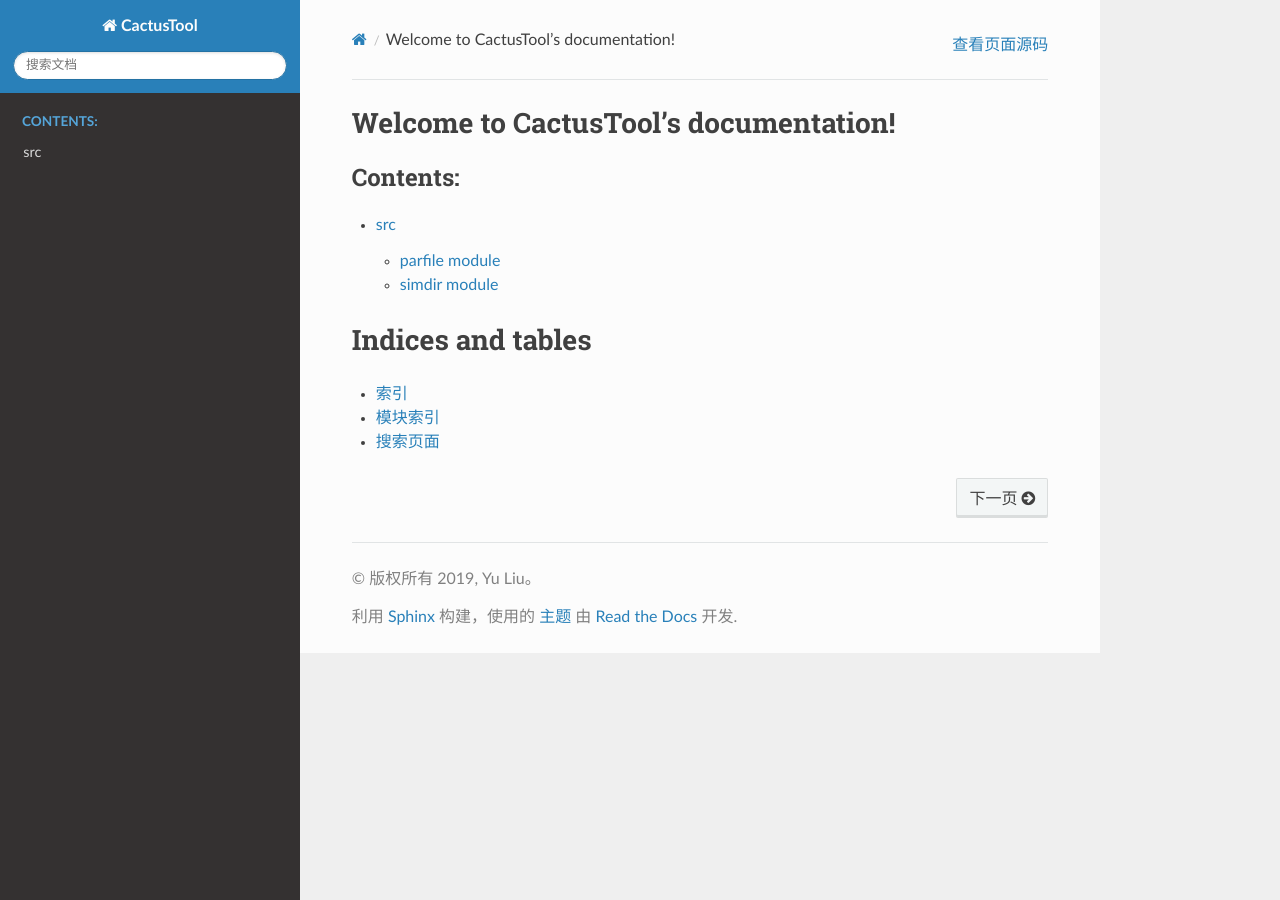
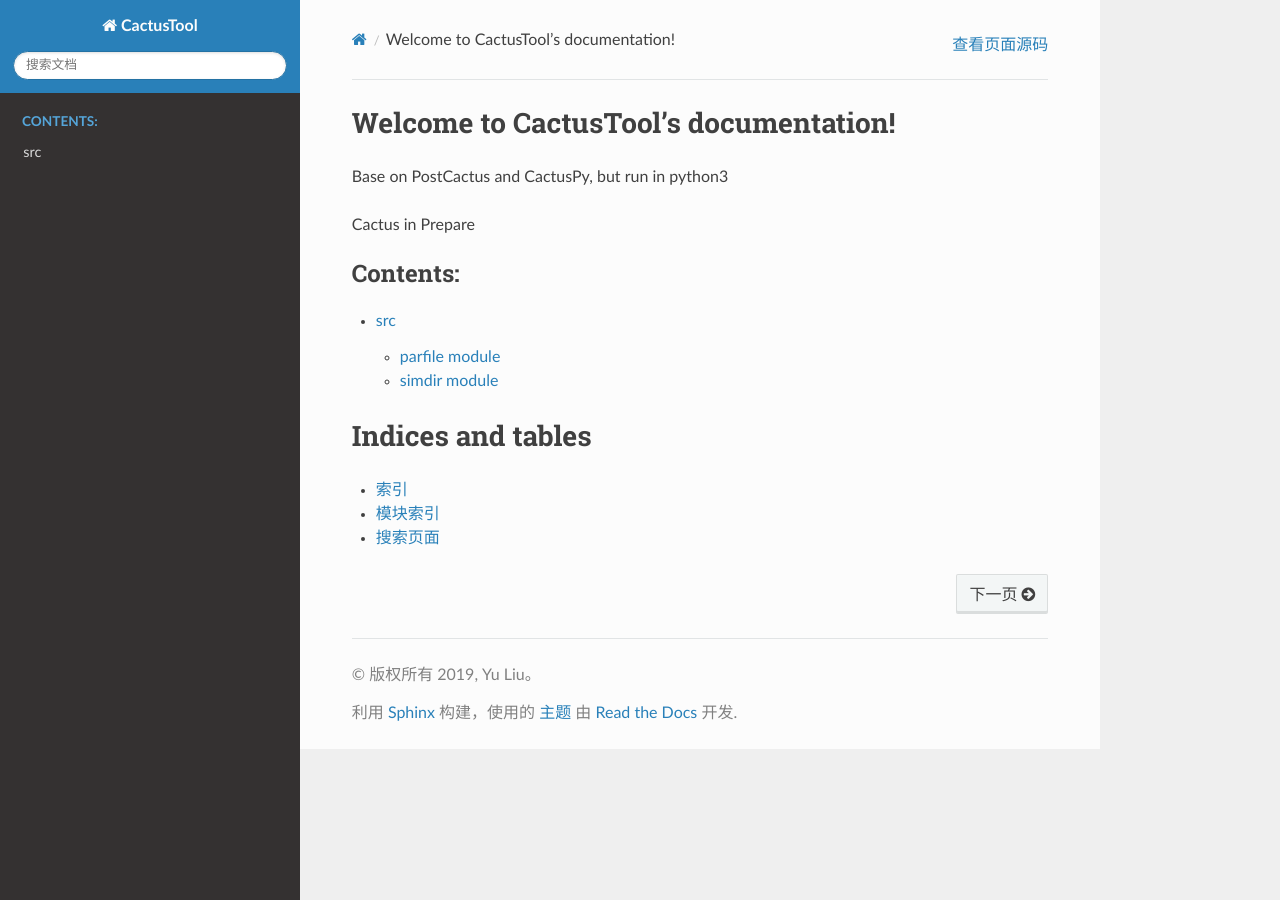
Before and after one commit to YuLiumt/CactusTool, a Sphinx documentation site: the page built from docs/source/index.rst, in a window 1280 px wide. Built offline with Sphinx 7.4.7 and the Read the Docs theme 2.0.0, drawn with Linux system fonts in a browser that asks for light colours.

Commit message:
update in 2019-12-03

```diff
--- a/docs/source/index.rst
+++ b/docs/source/index.rst
@@ -5,6 +5,9 @@
 
 Welcome to CactusTool's documentation!
 ======================================
+Base on PostCactus and CactusPy, but run in python3
+
+Cactus in Prepare
 
 .. toctree::
    :maxdepth: 2
```
